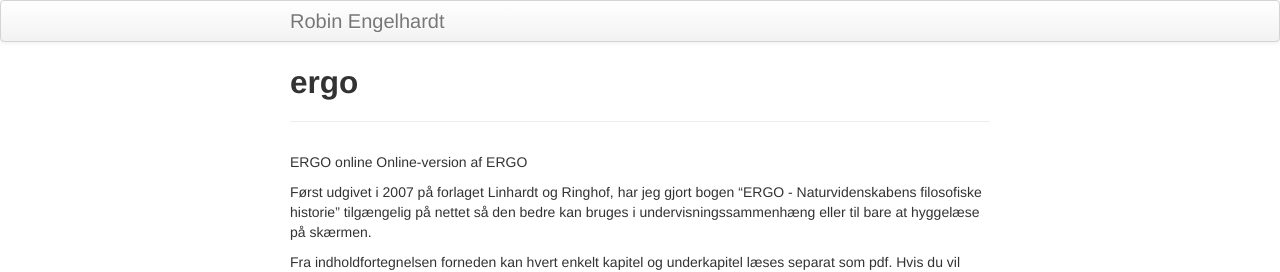
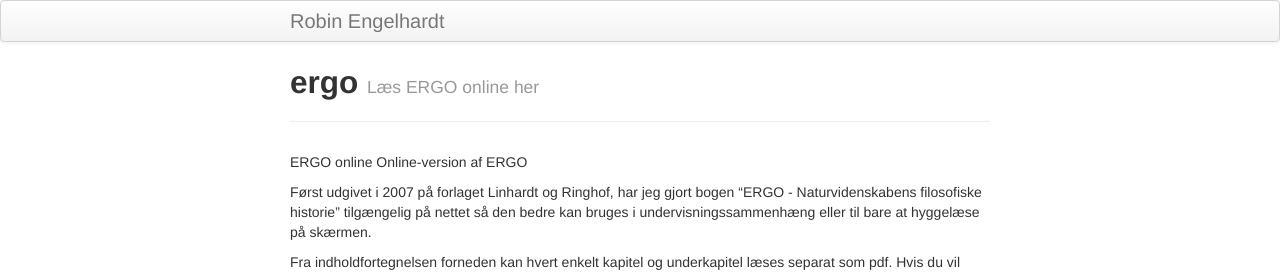
Before and after one commit to gavstrik/ergo, a Jekyll site: the page built from index.md, in a window 1280 px wide and 900 px high. Shown: the top 272 px of the window. Built offline with Jekyll 4.4.1, drawn with Linux system fonts in a browser that asks for light colours.

Commit message:
rettelser i tekst

```diff
--- a/index.md
+++ b/index.md
@@ -1,7 +1,7 @@
 ---
 layout: page
 title: ergo
-# tagline: Repository for Robin Engelhardt
+tagline: Læs ERGO online her
 description: Presentation site ERGO
 ---
 
```
